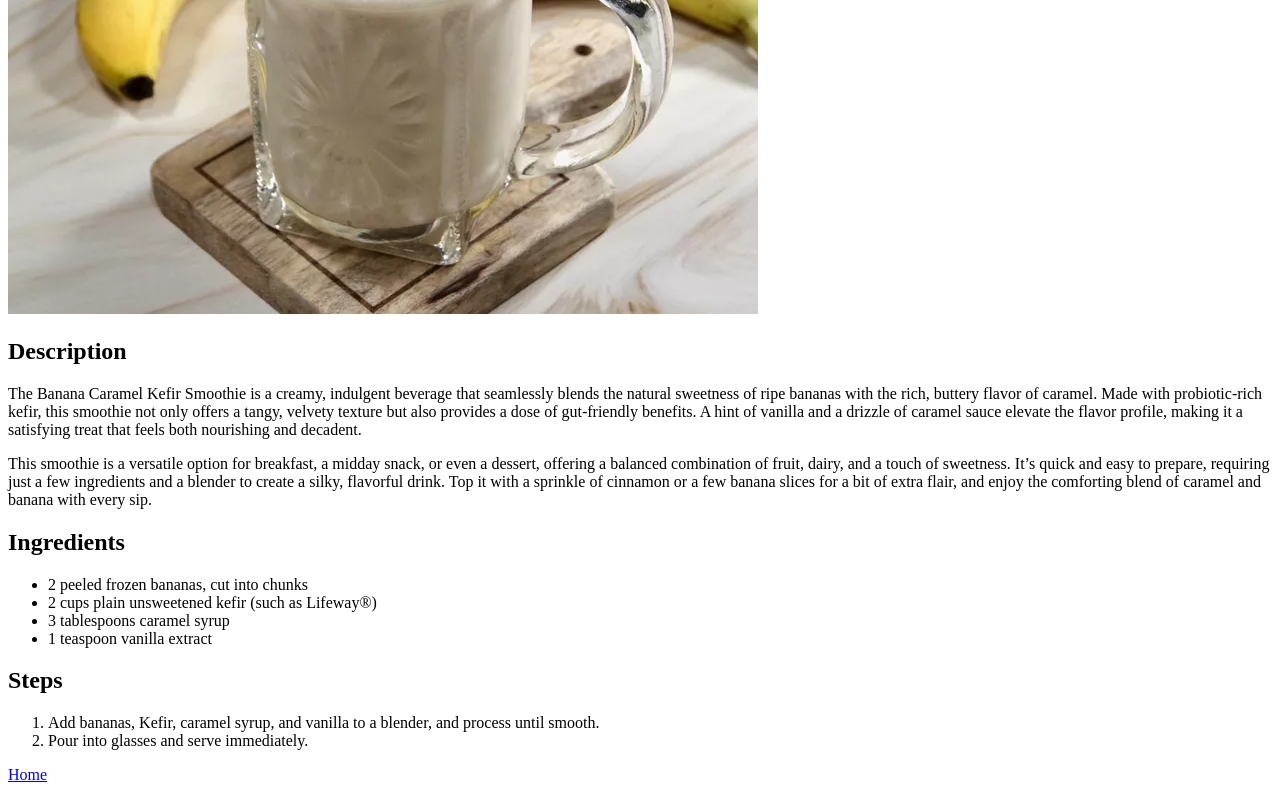
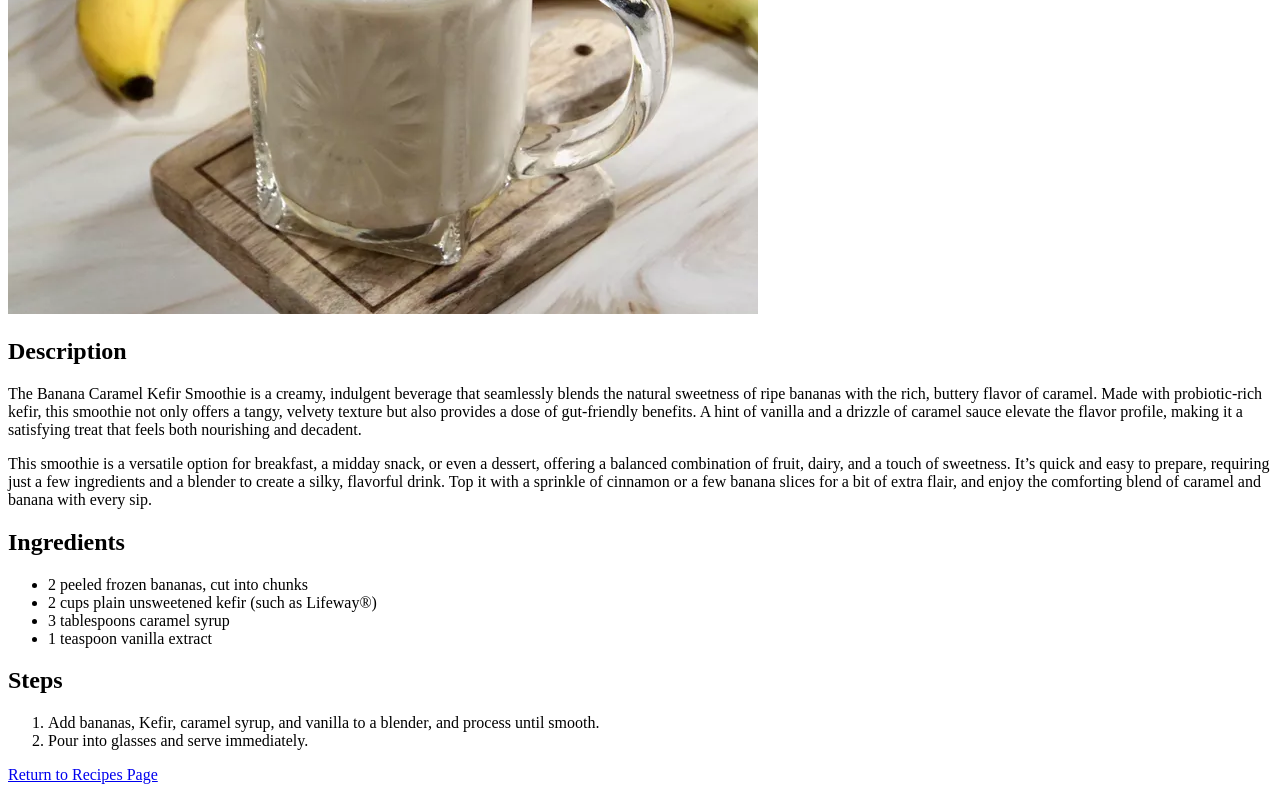
Before and after one commit to Miyukiin/odin-recipes, a plain HTML site: page recipes/banana-caramel-kefir-smoothie.html in a window 1280 px wide. Shown: the part 329-1129 px from the top of the page. Drawn offline with Linux system fonts and the light colour scheme.

Commit message:
Change recipe pages' redirect to recipes page link text.

```diff
--- a/recipes/banana-caramel-kefir-smoothie.html
+++ b/recipes/banana-caramel-kefir-smoothie.html
@@ -28,6 +28,6 @@
                 <li>Pour into glasses and serve immediately.</li>
             </ol>
     </div>
-    <p><a href="../index.html" target="_self" rel="noopener noreferrer">Home</a></p>
+    <p><a href="../index.html" target="_self" rel="noopener noreferrer">Return to Recipes Page</a></p>
 </body>
 </html>
```
Also changed, not shown: recipes/easy-rotisserie-chicken-enchiladas.html (+1 -1 lines), recipes/slow-cooker-german-style-pork-roast.html (+1 -1 lines).
